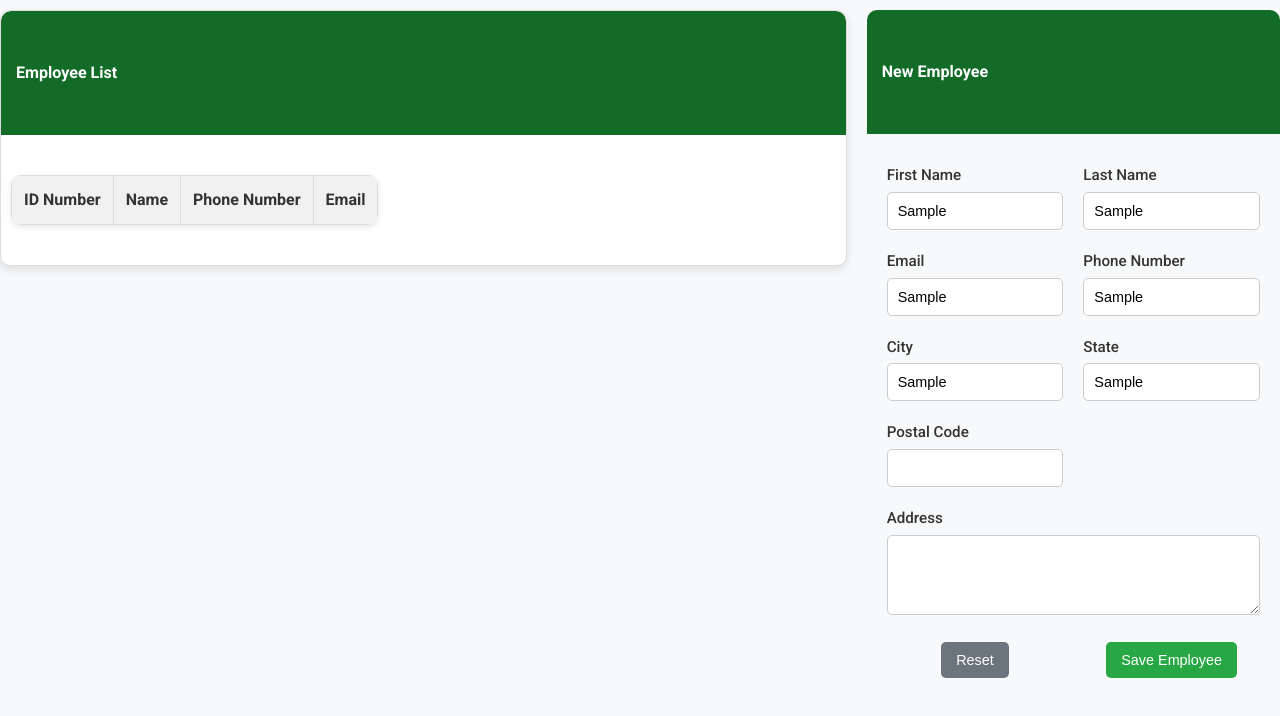
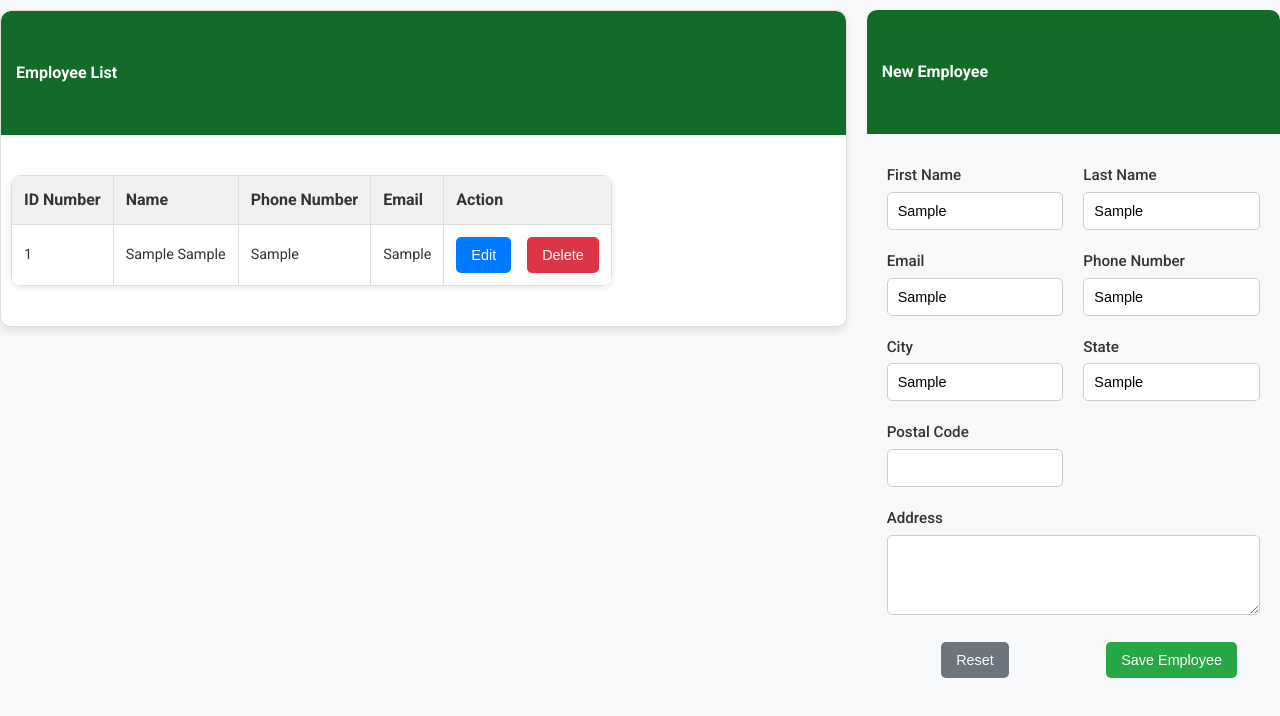
Before and after one commit to ArnaudHalvick/angular-18-crud, an Angular app: page / in a window 1280 px wide. Both pictures are taken after typing "Sample", "Sample", "Sample", "Sample", "Sample", "Sample" into the empty fields and a click on the button "Save Employee". Shown: the top 716 px of the page. Built offline with nearby package versions, Linux system fonts and the light colour scheme.

Commit message:
Add Edit and Delete btns and CSS

```diff
--- a/src/app/app.component.css
+++ b/src/app/app.component.css
@@ -135,6 +135,10 @@ textarea {
   transition: background-color 0.3s ease;
 }
 
+.mx-2 {
+  margin-left: 1rem;
+}
+
 .btn-secondary {
   background-color: #6c757d;
 }
@@ -151,6 +155,29 @@ textarea {
   background-color: #218838;
 }
 
+.btn-primary {
+  background-color: #007bff;
+}
+
+.btn-primary:hover {
+  background-color: #0056b3;
+}
+
+.btn-danger {
+  background-color: #dc3545;
+}
+
+.btn-danger:hover {
+  background-color: #c82333;
+}
+
+/* Button Row for Table */
+.table-buttons {
+  display: flex;
+  justify-content: center;
+  gap: 10px; /* Space between buttons */
+}
+
 /* Responsive Design */
 @media (max-width: 768px) {
   .col-8,
--- a/src/app/app.component.html
+++ b/src/app/app.component.html
@@ -14,9 +14,23 @@
                   <th>Name</th>
                   <th>Phone Number</th>
                   <th>Email</th>
+                  <th>Action</th>
                 </tr>
               </thead>
-              <tbody></tbody>
+              <tbody>
+                @for (item of employeeList; track $index) {
+                <tr>
+                  <td>{{ item.employeeId }}</td>
+                  <td>{{ item.firstName + " " + item.lastName }}</td>
+                  <td>{{ item.contactNo }}</td>
+                  <td>{{ item.emailId }}</td>
+                  <td class="text-center">
+                    <button class="btn btn-primary">Edit</button>
+                    <button class="btn btn-danger mx-2">Delete</button>
+                  </td>
+                </tr>
+                }
+              </tbody>
             </table>
           </div>
         </div>
```
